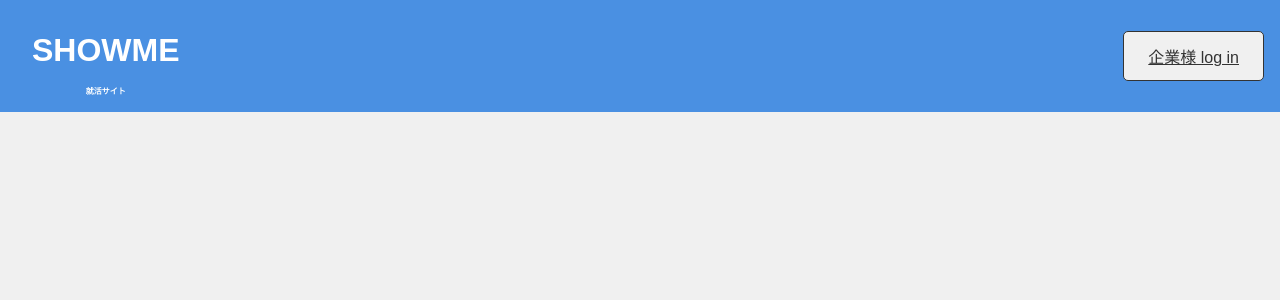
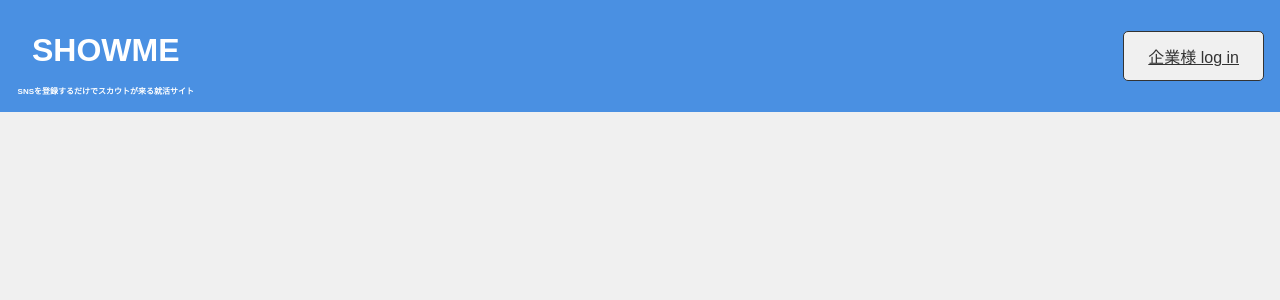
Before and after one commit to KaiMiyazawa/DIS24-Team-B, a Flask app: page / in a window 1280 px wide. Shown: the top 300 px of the page. Run offline with Flask 3, Linux system fonts and the light colour scheme.

Commit message:
fix index.html

```diff
--- a/templates/index.html
+++ b/templates/index.html
@@ -86,7 +86,7 @@
     <header>
         <div class="logos">
             <h2>SHOWME</h2>
-            <h6>就活サイト</h6>
+            <h6>SNSを登録するだけでスカウトが来る就活サイト</h6>
         </div>
         <a href="/company/" class="button button-company">企業様 log in</a>
     </header>
```
